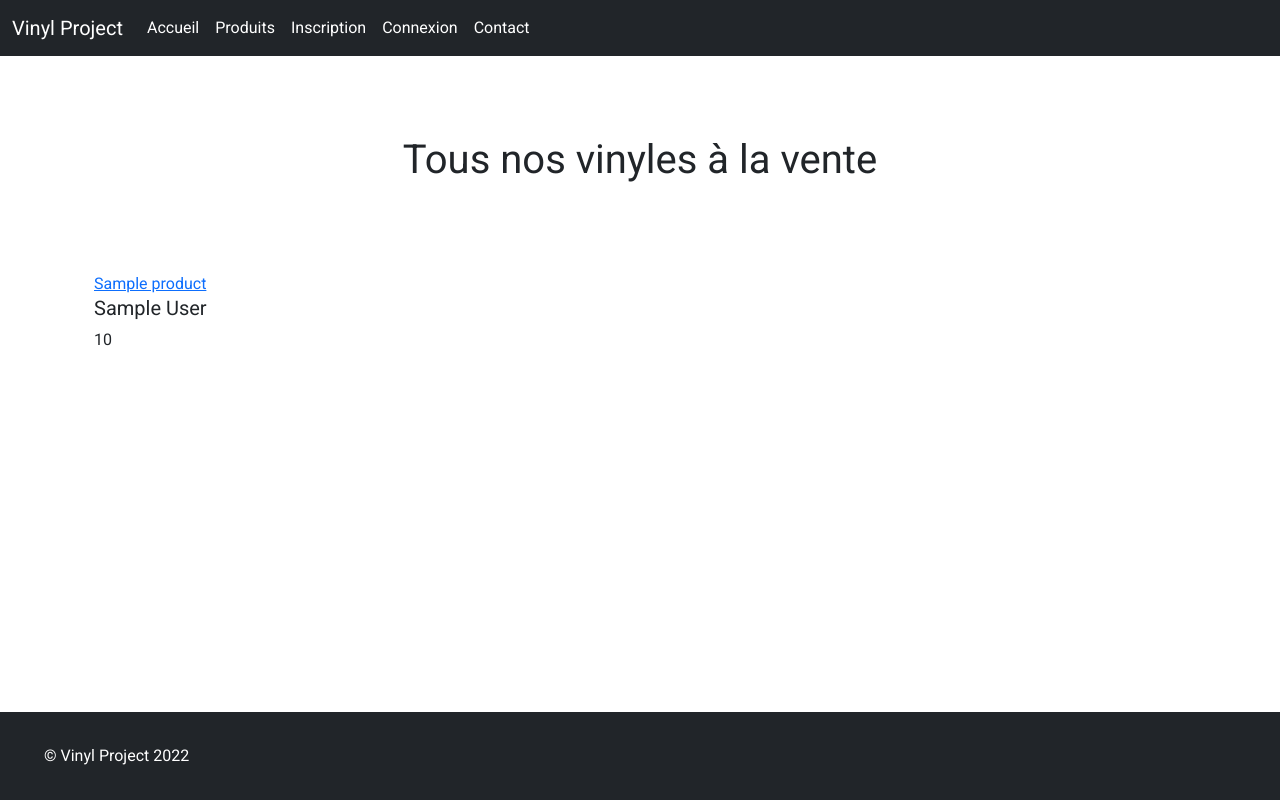
After one commit to kevin-cp/Vinyl, a Symfony app: template templates/product/list.html.twig in a window 1280 px wide. The commit adds this page. Run offline with Twig, Linux system fonts and the light colour scheme; the template is opened without the code that fills it: most values are stand-ins (such as "Sample title", 1, 10 or a date in 2020); some libraries are stand-ins or nearby versions.

Commit message:
List of products in productcontroller and twig template

```diff
--- a/templates/base.html.twig
+++ b/templates/base.html.twig
@@ -14,7 +14,7 @@
 <header class="header">
     <nav class="navbar navbar-expand-lg navbar-dark bg-dark">
         <div class="container-fluid">
-            <a class="navbar-brand" href="#">Vinyl Project</a>
+            <a class="navbar-brand" href="{{ path('app_home') }}">Vinyl Project</a>
             <button class="navbar-toggler" type="button" data-bs-toggle="collapse" data-bs-target="#navbarNavAltMarkup" aria-controls="navbarNavAltMarkup" aria-expanded="false" aria-label="Toggle navigation">
                 <span class="navbar-toggler-icon"></span>
             </button>
@@ -32,7 +32,7 @@
                         <a
                           class="nav-link active text-white"
                           aria-current="page"
-                          href="{{ path('app_home') }}"
+                          href="{{ path('app_list') }}"
                           >Produits</a
                         >
                     </li>
--- /dev/null
+++ b/templates/product/list.html.twig
@@ -0,0 +1,18 @@
+{% extends 'base.html.twig' %} {% block main %}
+<h1>Tous nos vinyles à la vente</h1>
+
+<div class="container">
+  <div class="row">
+    {% for product in products %}
+    <div class="col-md-6 lg-shadow pb-5">
+      <a href="{{ path('app_details', { id: product.id }) }}">{{
+        product.album_name
+      }}</a>
+      <h5>{{ product.author }}</h5>
+      <p>{{ product.price }}</p>
+    </div>
+    {% endfor %}
+  </div>
+</div>
+
+{% endblock %}
```
Also changed, not shown: src/Controller/ProductController.php (+12 -0 lines).
